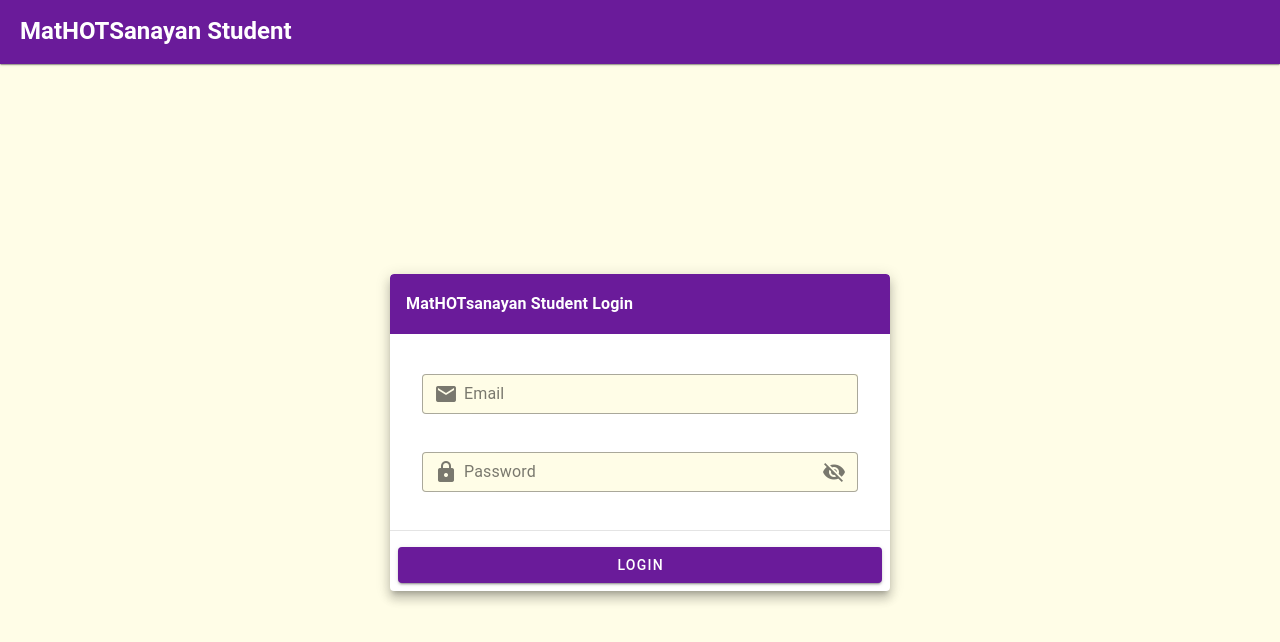
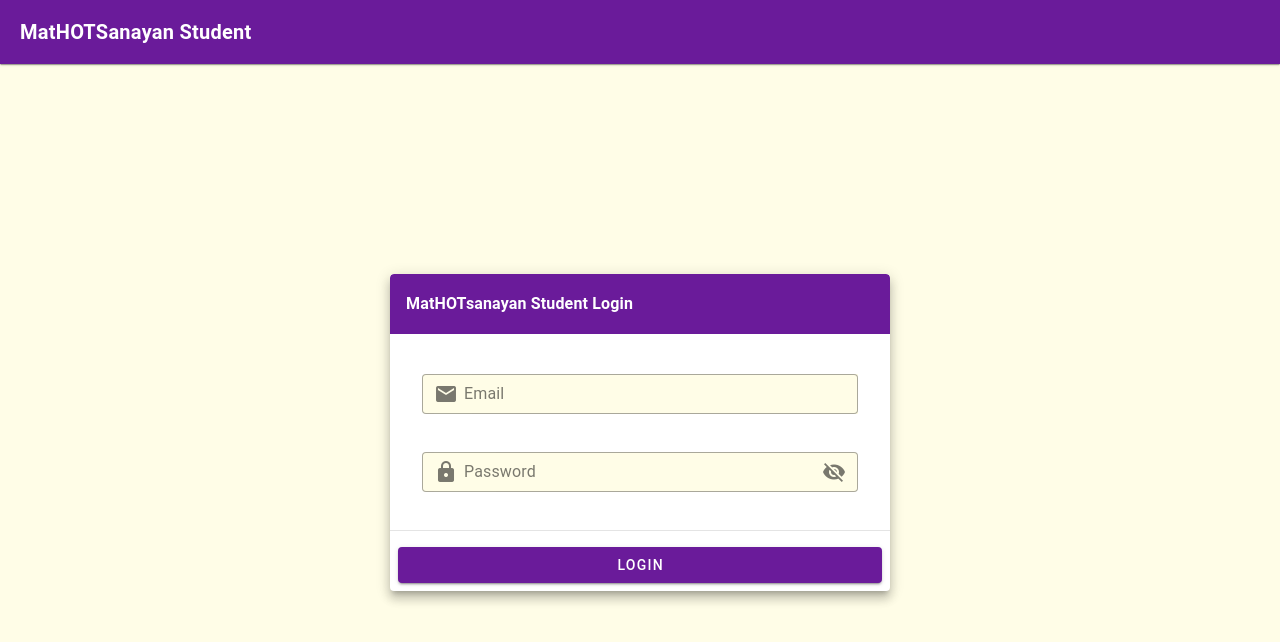
Before and after one commit to rn-santos227/mathotsanayan-front-student, a Vue app: page /login in a window 1280 px wide. Shown: the top 642 px of the page. Built offline with nearby package versions, Linux system fonts and the light colour scheme; no server answers.

Commit message:
update header component

```diff
--- a/src/components/shared/HeaderComponent.vue
+++ b/src/components/shared/HeaderComponent.vue
@@ -1,8 +1,6 @@
 <template>
   <v-app-bar color="purple-darken-3" dark elevation="1" app>
-    <v-toolbar-title
-      :class="mdAndUp ? 'text-h5 font-weight-bold' : 'text-6 font-weight-bold'"
-    >
+    <v-toolbar-title :class="mdAndUp ? 'text-h6 font-weight-bold' : ''">
       {{ props.title }}
     </v-toolbar-title>
     <div v-if="authModule.isAuthenticated" class="mr-1">
```
